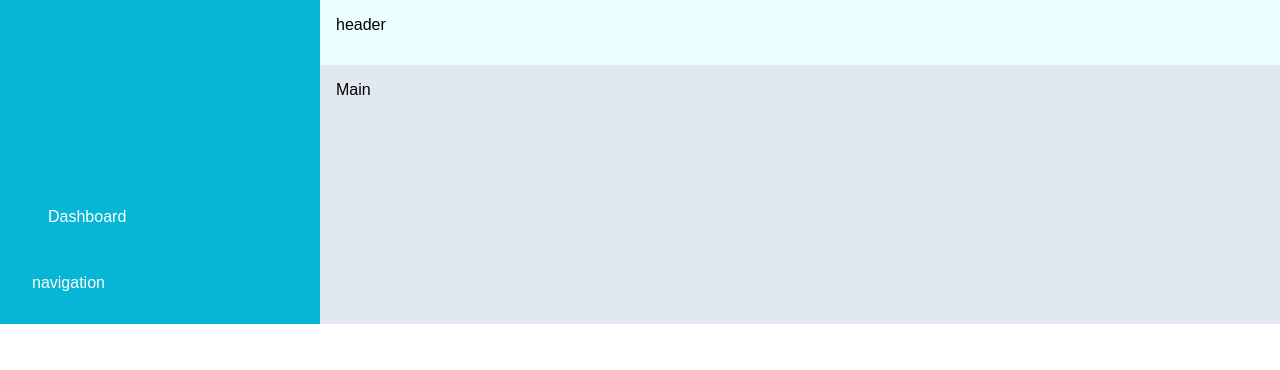
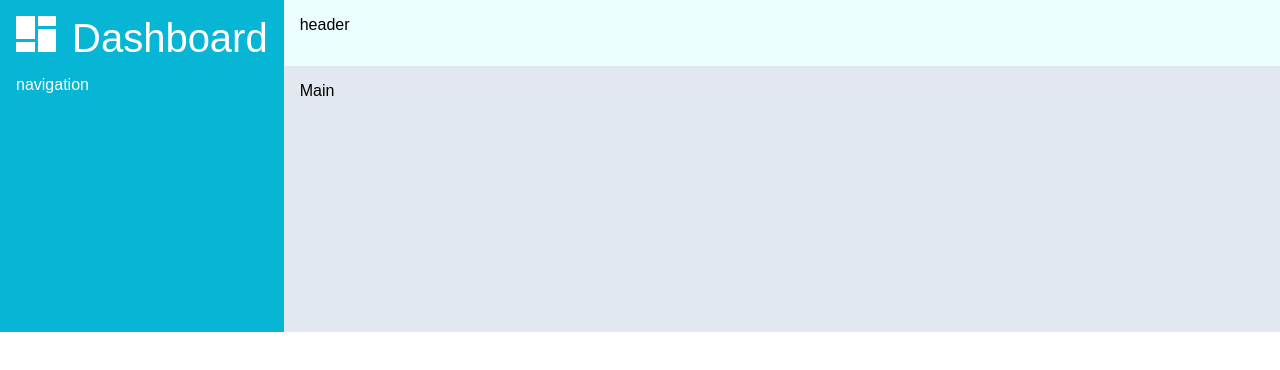
Before and after one commit to SamreenKausar/Dashboard, a plain HTML site: page index.html in a window 1280 px wide. Drawn offline with Linux system fonts and the light colour scheme.

Commit message:
Added grid to logo and flex to brand

```diff
--- a/style.css
+++ b/style.css
@@ -9,18 +9,60 @@
 	font-family: 'Poppins', sans-serif;
 	width: 100%;
 	display: grid;
-	grid-template-columns: 1fr 3fr;
+	grid-template-columns: 1fr 4fr;
 	grid-template-rows: 1fr 4fr;
 }
-.container div{
+.container>div{
 	padding: 16px;
 }
+
+/*SIDEBAR area*/
 .sidebar{
 	color: white;
 	grid-column: 1/2;
 	grid-row: 1/3;
  	background-color: #06b6d4;
+	/*making grid for children*/
+	display: grid;
+	grid-template-rows: 1fr 4fr;
 }
+.brand{
+	display:flex;
+	flex-direction: row;
+	justify-content: flex-start;
+	gap: 16px;
+}
+
+.logo{
+	height: 60px;
+	width:40px;
+	padding-bottom: 24px;
+	display: grid;
+	grid-template-columns: 1fr 1fr;
+	grid-template-rows: 1fr 1fr 1fr;
+	gap: 3px;
+
+}
+.logo>div{
+	background-color: white;
+}
+.box1{
+	grid-row: 1/3;
+}
+.box2{
+	grid-row: 1/2;
+}
+.box3{
+	grid-row: 3/4;
+}
+.box4{
+	grid-row: 2/4;
+}
+.brandName{
+	font-size: 40px;
+}
+/*HEADER area*/
+
 .header{
 	grid-column: 2/3;
 	background-color: #ecfeff;
```
